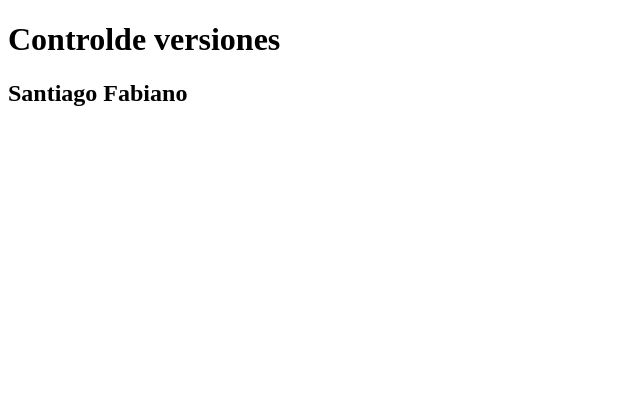
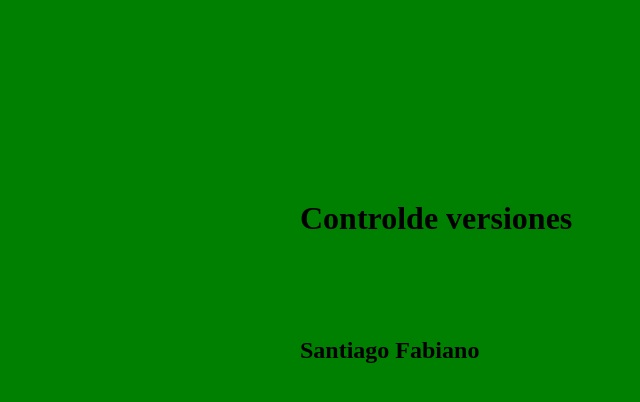
Before and after one commit to fedeveemo/TP_SO_I4_Equipo_, a plain HTML site: page index.html in a window 1280 px wide. Shown: the whole page, without its empty margins (0-640 px from the left). Drawn offline with Linux system fonts and the light colour scheme.

Commit message:
cambie el fondo a VERDE

```diff
--- a/estilos.css
+++ b/estilos.css
@@ -2,5 +2,5 @@
 margin:100px;
 }
 body {
-background:red;
+    background:GREEN;
 }
--- a/index.html
+++ b/index.html
@@ -4,7 +4,7 @@
 <meta charset="utf-8">
 <title> UTN FRA</title>
 <link rel="icon" type="image/x-icon" href="imagen.jpeg">
-<link rel="stylesheet" type="text/css" href="estilo.css">
+<link rel="stylesheet" type="text/css" href="estilos.css">
 </head>
 <body>
 <h1>Controlde versiones</h1>
```
